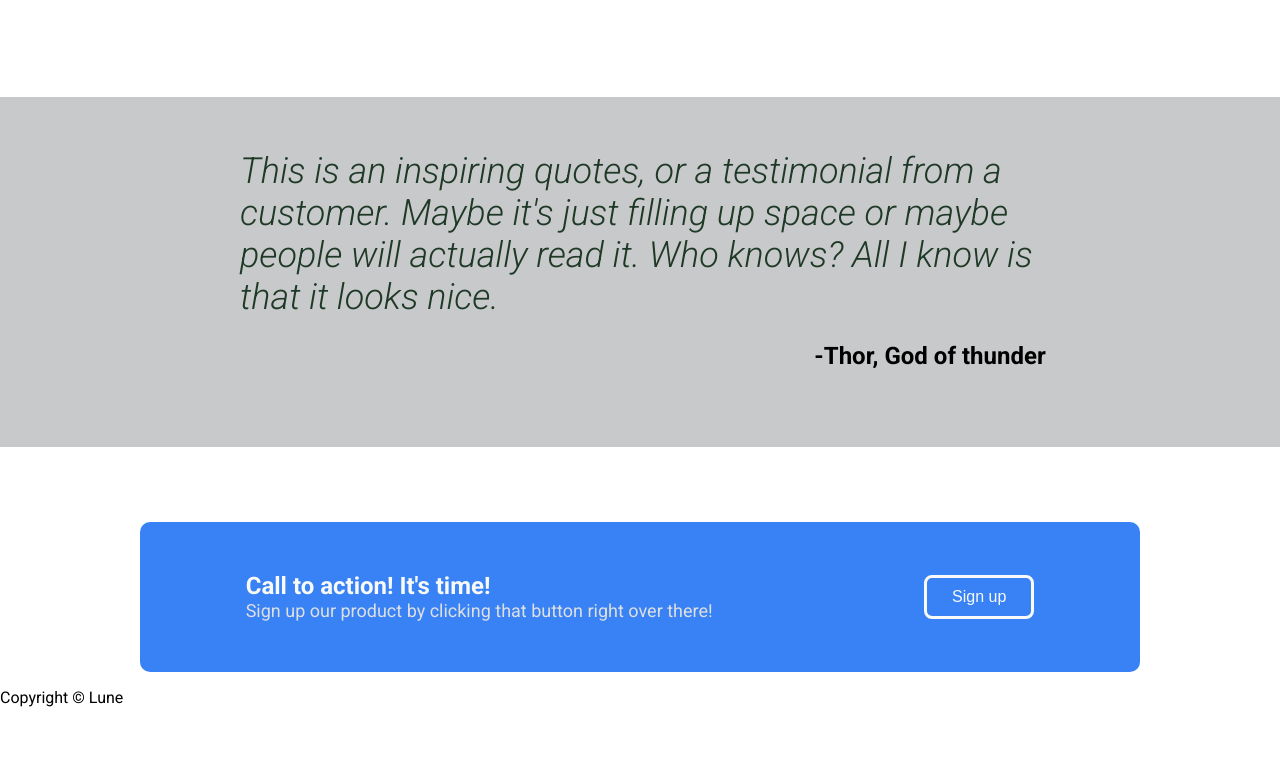
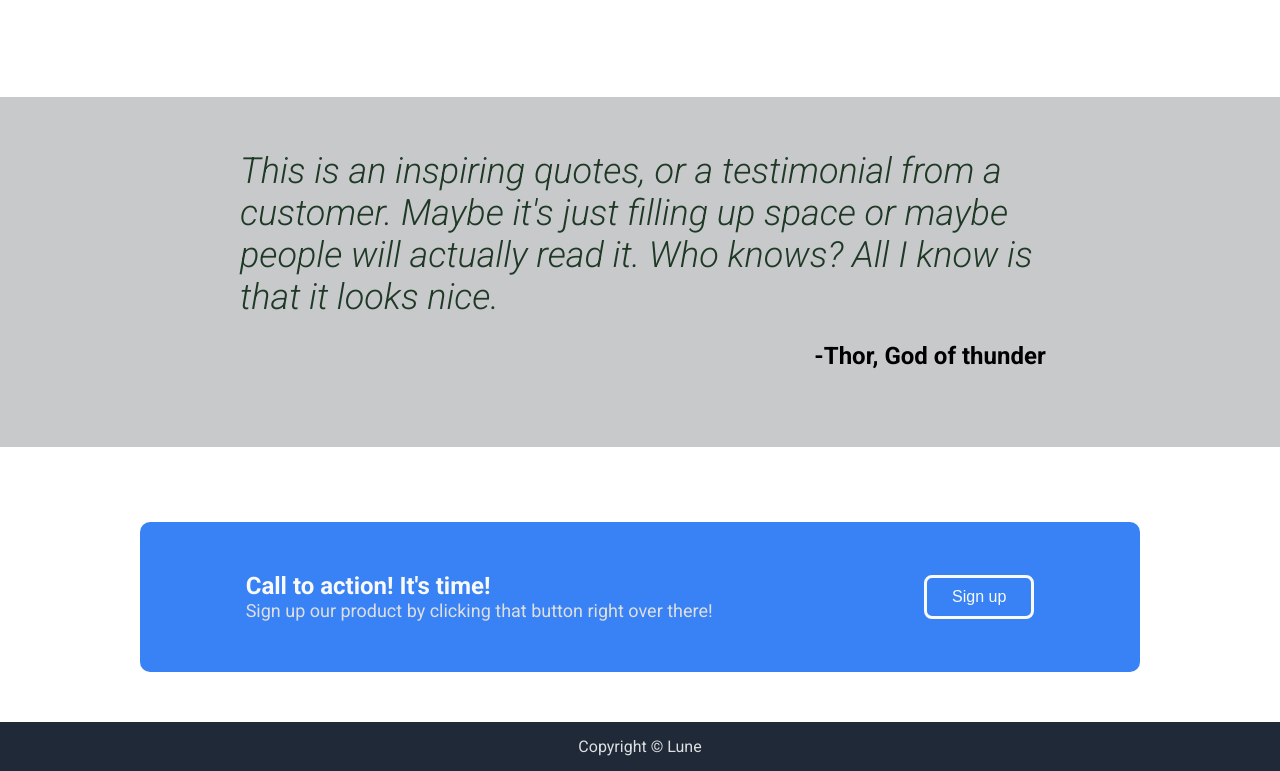
Before and after one commit to Lune3/Landing-Page, a plain HTML site: page index.html in a window 1280 px wide. Shown: the part 786-1557 px from the top of the page. Before the commit the page ends 1509 px from the top, so only its background shows below. Drawn offline with Linux system fonts and the light colour scheme.

Commit message:
Completed the project

```diff
--- a/styleSheet.css
+++ b/styleSheet.css
@@ -175,6 +175,7 @@ body{
     min-width: 1000px;
     min-height: 150px;
     border-radius: 10px;
+    margin-bottom: 50px;
 }
 
 .action-box h4{
@@ -201,3 +202,18 @@ body{
     border-radius: 8px;
     padding: 10px 25px;
 }
+
+.footer{
+    background-color: #1F2937;
+    display: flex;
+    justify-content: center;
+    align-items: center;
+    padding-top: 15px;
+    padding-bottom: 15px;
+}
+
+.footer p{
+    color: #dedfe0;
+    margin: 0;
+    padding: 0;
+}
```
